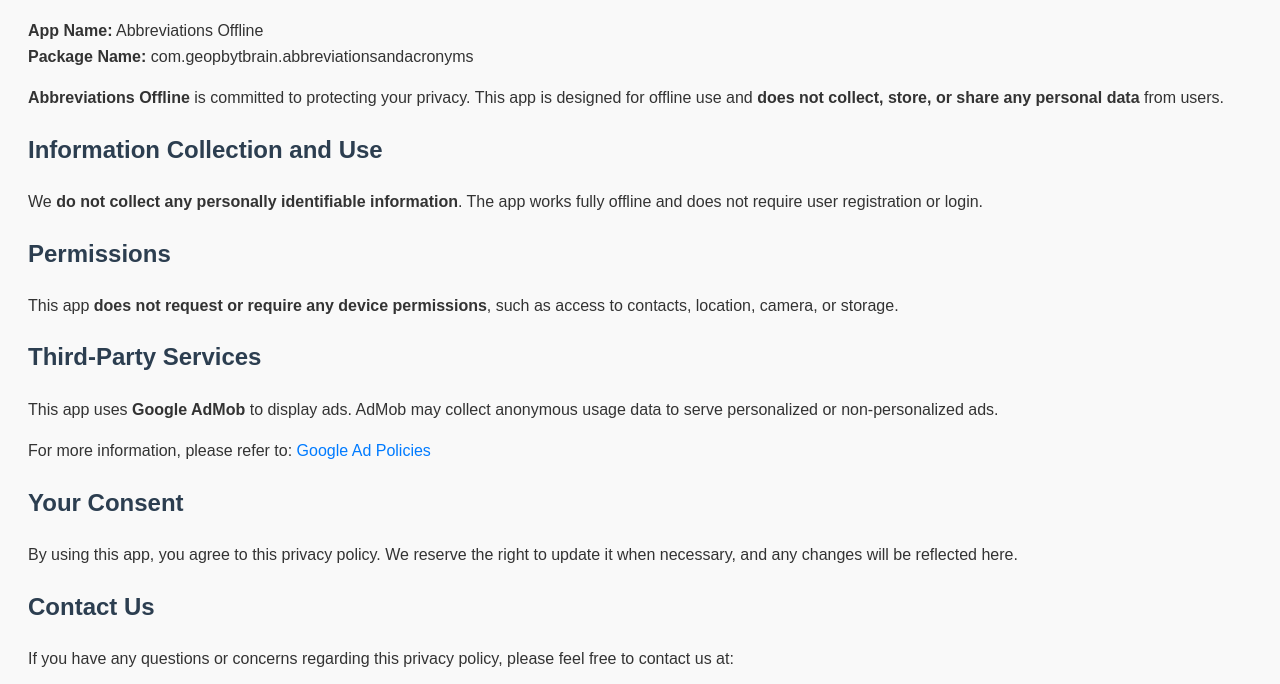
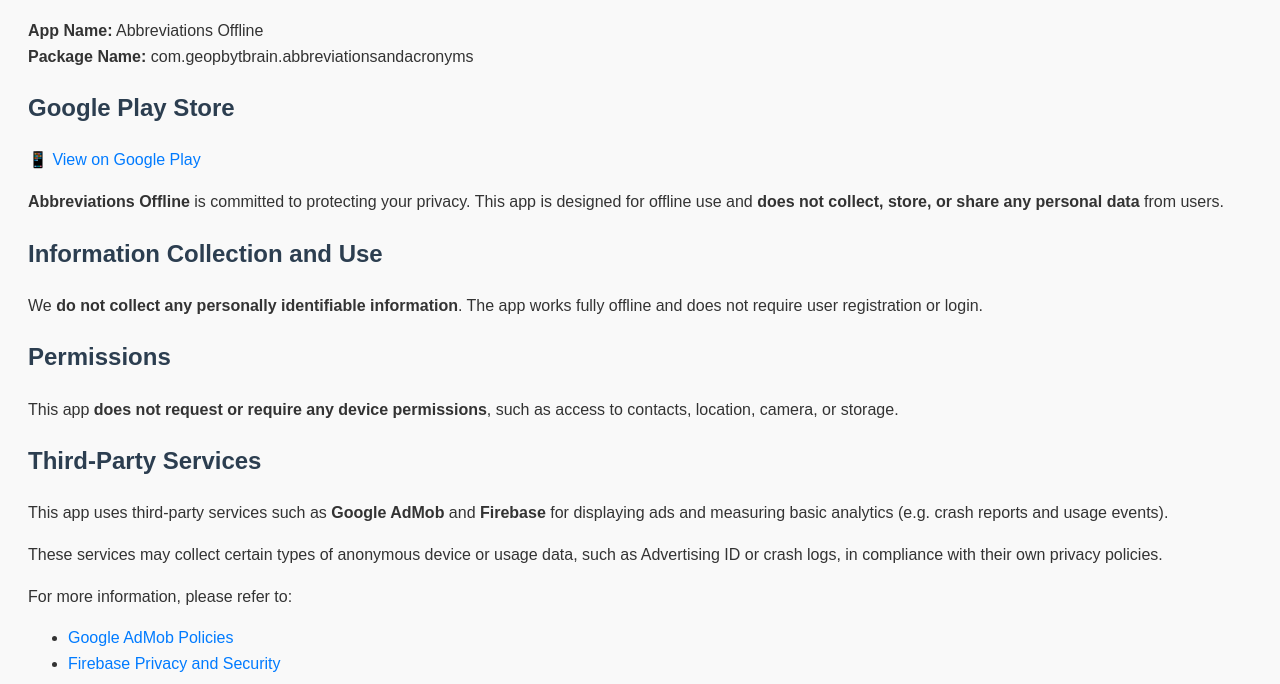
Before and after one commit to sourcecodeforstartups/Abbreviations-Offline, a plain HTML site: page index.html in a window 1280 px wide. Shown: the part 104-788 px from the top of the page. Drawn offline with Linux system fonts and the light colour scheme.

Commit message:
Update index.html
- Clarified that the app is designed for offline use and does not collect any personal data directly.
- Added explicit mention of Google AdMob and Firebase as third-party services used for ads and analytics.
- Included links to AdMob and Firebase privacy policies.
- Stated that anonymous device data like Advertising ID or crash logs may be collected by third-party services.
- Added a section on data deletion requests and contact information for user support.
- Improved section headings and overall readability.

```diff
--- a/index.html
+++ b/index.html
@@ -27,8 +27,14 @@
 <body>
 
     <h1>Privacy Policy</h1>
-	<p><strong>App Name:</strong> Abbreviations Offline<br>
-	<strong>Package Name:</strong> com.geopbytbrain.abbreviationsandacronyms</p>
+    <p><strong>App Name:</strong> Abbreviations Offline<br>
+    <strong>Package Name:</strong> com.geopbytbrain.abbreviationsandacronyms</p>
+	<h2>Google Play Store</h2>
+	<p>
+		📱 <a href="https://play.google.com/store/apps/details?id=com.geopbytbrain.abbreviationsandacronyms" target="_blank">
+			View on Google Play
+		</a>
+	</p>
 
 
     <p><strong>Abbreviations Offline</strong> is committed to protecting your privacy. This app is designed for offline use and <strong>does not collect, store, or share any personal data</strong> from users.</p>
@@ -40,18 +46,22 @@
     <p>This app <strong>does not request or require any device permissions</strong>, such as access to contacts, location, camera, or storage.</p>
 
     <h2>Third-Party Services</h2>
-    <p>This app uses <strong>Google AdMob</strong> to display ads. AdMob may collect anonymous usage data to serve personalized or non-personalized ads.</p>
-    <p>For more information, please refer to:
-        <a href="https://policies.google.com/technologies/ads" target="_blank">
-            Google Ad Policies
-        </a>
-    </p>
+    <p>This app uses third-party services such as <strong>Google AdMob</strong> and <strong>Firebase</strong> for displaying ads and measuring basic analytics (e.g. crash reports and usage events).</p>
+    <p>These services may collect certain types of anonymous device or usage data, such as Advertising ID or crash logs, in compliance with their own privacy policies.</p>
+    <p>For more information, please refer to:</p>
+    <ul>
+        <li><a href="https://policies.google.com/technologies/ads" target="_blank">Google AdMob Policies</a></li>
+        <li><a href="https://firebase.google.com/support/privacy" target="_blank">Firebase Privacy and Security</a></li>
+    </ul>
+
+    <h2>Data Deletion Requests</h2>
+    <p>Although this app does not collect any user data directly, users may request the deletion of any data collected by third-party services (like AdMob or Firebase). You can do so by contacting us, and we will assist as appropriate.</p>
 
     <h2>Your Consent</h2>
     <p>By using this app, you agree to this privacy policy. We reserve the right to update it when necessary, and any changes will be reflected here.</p>
 
     <h2>Contact Us</h2>
-    <p>If you have any questions or concerns regarding this privacy policy, please feel free to contact us at:</p>
+    <p>If you have any questions or concerns regarding this privacy policy, or would like to request deletion of data collected by third-party services, please contact us at:</p>
     <p>
         📧 <a href="mailto:sourcecodeforstartups@gmail.com">sourcecodeforstartups@gmail.com</a>
     </p>
```
